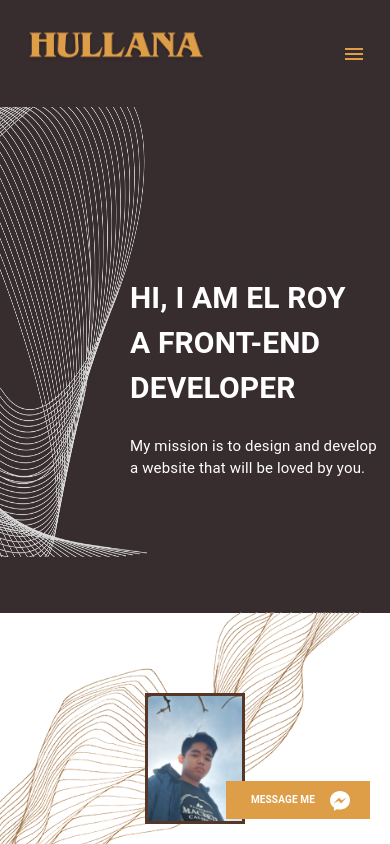
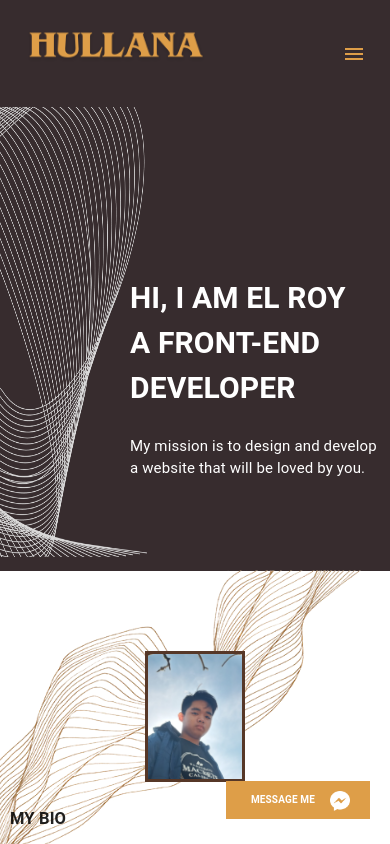
Before and after one commit to elroyhullana/client, a React (Create React App) app: page / in a window 390 px wide. Shown: the top 844 px of the page. Built offline with nearby package versions, Linux system fonts and the light colour scheme.

Commit message:
wengweng

```diff
--- a/src/CSS/HomeCss.css
+++ b/src/CSS/HomeCss.css
@@ -331,7 +331,7 @@
 
     .bgIntro {
         background-color: #372C2E;
-        height: 60vh;
+        height: 55vh;
         display: flex;
         justify-content: center;
     }
```
